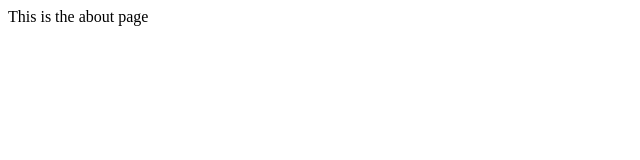
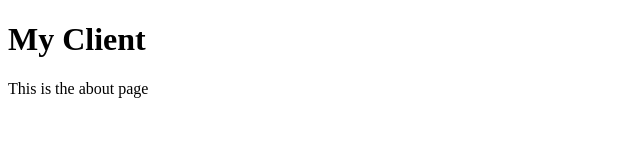
Before and after one commit to daGrov6/tutorialRepo, a website: page about.html in a window 1280 px wide. Shown: the whole page, without its empty margins (0-640 px from the left). Drawn offline with Linux system fonts and the light colour scheme.

Commit message:
added client stuff in about.html

```diff
--- a/about.html
+++ b/about.html
@@ -1,6 +1,10 @@
 <!DOCTYPE html>
 <html>
 	<body>
+		<h1>My Client</h1>
+
 		This is the about page
+
+	<!-- New form -->
 	</body>
 </html>
```
